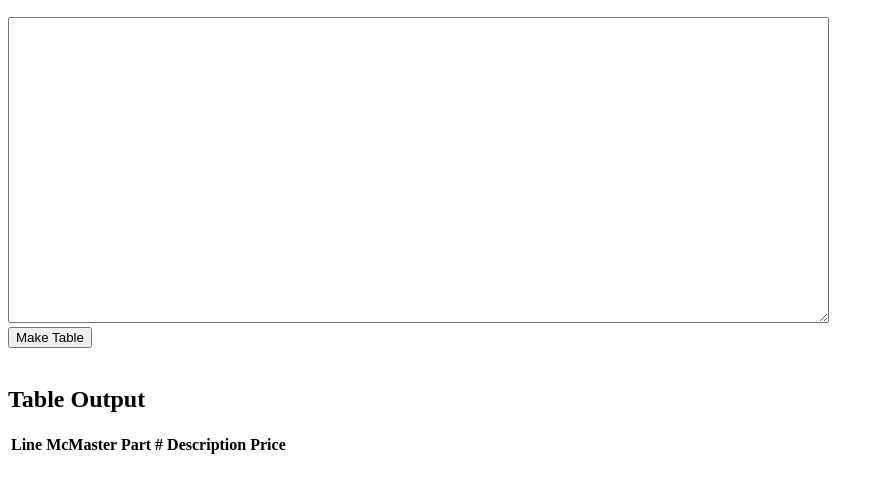
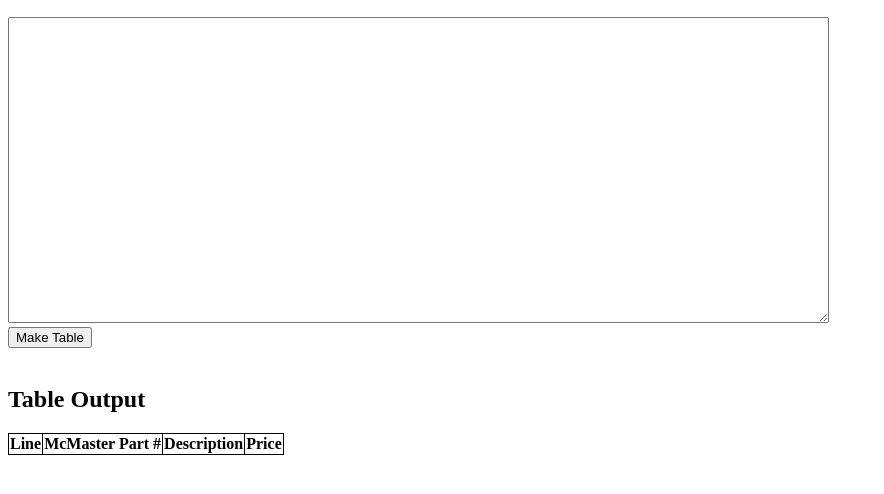
Before and after one commit to jonathanhand/CreateTable, a plain HTML site: page index.html in a window 1280 px wide. Shown: the part 110-604 px from the top of the page, without its empty margins (0-884 px from the left). Drawn offline with Linux system fonts and the light colour scheme.

Commit message:
added css

```diff
--- a/index.html
+++ b/index.html
@@ -6,6 +6,7 @@
     <meta http-equiv="X-UA-Compatible" content="ie=edge">
     <title>Create Table</title>
     <script src="main.js" defer></script>
+<link rel="stylesheet" type="text/css" href="style.css">
 </head>
 <body>
     <h1>Create Table from Memo</h1>
--- /dev/null
+++ b/style.css
@@ -0,0 +1,4 @@
+table, th, td {
+  border: 1px solid black;
+   border-collapse: collapse;
+}
```
